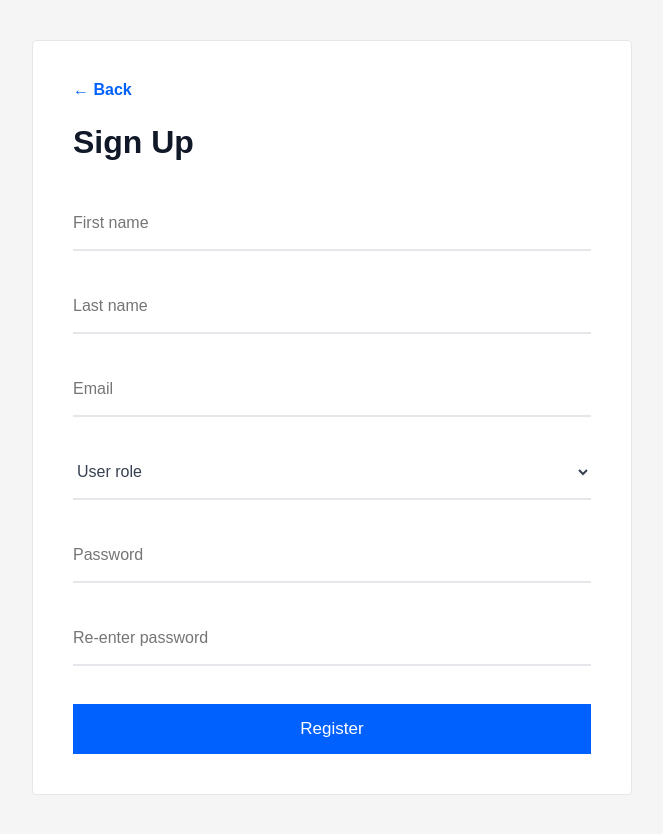
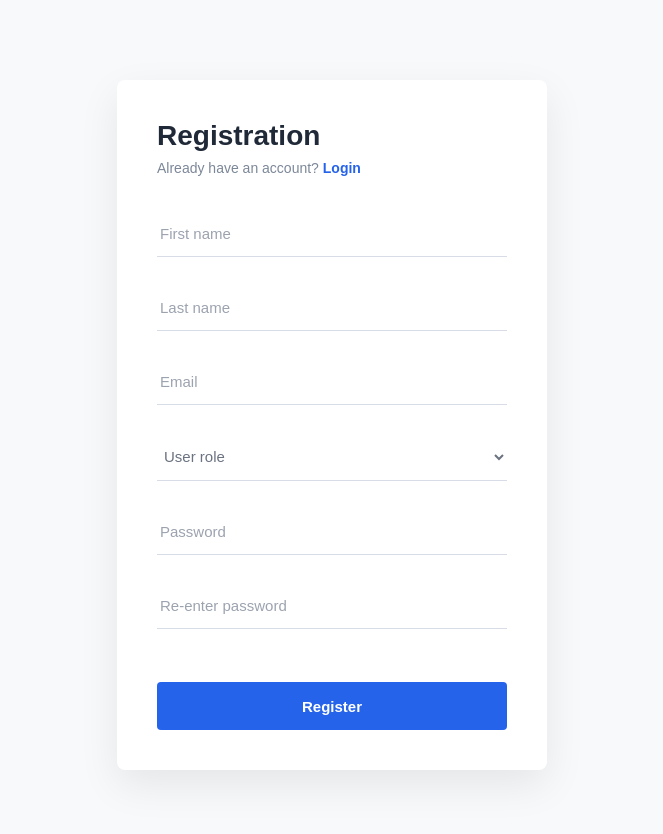
Before and after one commit to Somto-dev1234/real-estate-site, a React (Vite) app: page /signup in a window 1280 px wide. Shown: the top 834 px of the page, without its empty margins (308-971 px from the left). Built offline with nearby package versions, Linux system fonts and the light colour scheme.

Commit message:
Update signup page and UI improvements

```diff
--- a/src/components/Hero.jsx
+++ b/src/components/Hero.jsx
@@ -140,7 +140,7 @@ const prevSlide = () => {
           <div className="nav-right">
 
             <Link
-              to="/login"
+              to="/signup"
               className="login-btn"
             >
 
--- a/src/components/signup.css
+++ b/src/components/signup.css
@@ -1,106 +1,228 @@
-/* Signup.css */
+/* PAGE */
 
 .signup-page{
     width:100%;
     min-height:100vh;
 
-  background:#f5f5f5;
+    background:#f8f9fb;
 
     display:flex;
+    justify-content:center;
     align-items:center;
-  justify-content:center;
 
-  padding:40px 20px;
+    padding:80px 20px;
 }
 
-.signup-box{
+/* CARD */
+
+.signup-card{
+
     width:100%;
-  max-width:600px;
+    max-width:430px;
 
-  background:white;
+    background:#fff;
 
     padding:40px;
 
-  border:1px solid #e5e7eb;
+    border-radius:8px;
 
-  border-radius:4px;
+    box-shadow:
+    0 15px 40px rgba(0,0,0,.08);
+
+    animation:fadeUp .6s ease;
+
 }
 
-.signup-box h2{
-  font-size:32px;
+/* TITLE */
 
-  color:#111827;
+.signup-card h2{
+
+    font-size:28px;
+
+    color:#1f2937;
+
+    margin-bottom:8px;
+
+}
+
+.signup-card p{
+
+    font-size:14px;
+
+    color:#7c8798;
 
     margin-bottom:35px;
+
 }
 
+.signup-card p a{
+
+    color:#2563eb;
+
+    text-decoration:none;
+
+    font-weight:600;
+
+}
+
+.signup-card p a:hover{
+
+    text-decoration:underline;
+
+}
+
+/* FORM */
+
 .signup-form{
+
     display:flex;
+
     flex-direction:column;
 
-  gap:28px;
 }
+
+/* INPUTS */
 
 .signup-form input,
 .signup-form select{
+
     width:100%;
-  height:55px;
 
     border:none;
-  border-bottom:2px solid #e5e7eb;
+
+    border-bottom:1px solid #d8dce6;
+
+    background:transparent;
+
+    padding:14px 3px;
+
+    font-size:15px;
 
     outline:none;
 
-  font-size:16px;
+    margin-bottom:4px;
 
-  background:transparent;
+    transition:.3s;
 
-  color:#374151;
 }
 
+.signup-form input:focus,
+.signup-form select:focus{
+
+    border-bottom:2px solid #2563eb;
+
+}
+
+/* BUTTON */
+
 .signup-form button{
+
+    margin-top:25px;
+
     width:100%;
-  height:50px;
+
+    height:48px;
 
     border:none;
 
-  background:#0061ff;
+    border-radius:4px;
 
-  color:white;
+    background:#2563eb;
 
-  font-size:17px;
+    color:#fff;
+
+    font-size:15px;
+
+    font-weight:600;
 
     cursor:pointer;
 
-  margin-top:10px;
+    transition:.3s;
+
 }
-/* ADD THIS TO Signup.css */
 
-.back-btn{
-  display:inline-flex;
-  align-items:center;
+.signup-form button:hover{
 
-  gap:6px;
+    background:#174fcf;
 
-  text-decoration:none;
+    transform:translateY(-2px);
 
-  color:#0061ff;
+}
 
-  font-size:16px;
-  font-weight:600;
+/* ERRORS */
 
-  margin-bottom:25px;
+.signup-form small{
+
+    color:#e53935;
+
+    font-size:12px;
+
+    min-height:18px;
+
+    display:block;
+
+    margin-bottom:6px;
+
+}
+
+/* PLACEHOLDER */
+
+.signup-form input::placeholder{
+
+    color:#9ca3af;
+
+}
+
+/* SELECT */
+
+.signup-form select{
+
+    color:#6b7280;
+
+}
+
+/* ANIMATION */
+
+@keyframes fadeUp{
+
+    from{
+
+        opacity:0;
+
+        transform:translateY(40px);
+
+    }
+
+    to{
+
+        opacity:1;
+
+        transform:translateY(0);
+
+    }
+
 }
 
 /* MOBILE */
 
 @media(max-width:768px){
 
-  .signup-box{
-    padding:25px;
+.signup-page{
+
+    padding:30px 18px;
+
 }
 
-  .signup-box h2{
-    font-size:26px;
+.signup-card{
+
+    padding:30px 22px;
+
 }
+
+.signup-card h2{
+
+    font-size:24px;
+
 }
+
+}
--- a/src/components/signup.jsx
+++ b/src/components/signup.jsx
@@ -1,79 +1,154 @@
-// Signup.jsx
-
-import React from "react";
+import React, { useState } from "react";
 import "./signup.css";
 import { Link } from "react-router-dom";
-import MobileMenu from "./MobileMenu";
 
 export default function Signup() {
+
+  const [form, setForm] = useState({
+    firstName: "",
+    lastName: "",
+    email: "",
+    role: "",
+    password: "",
+    confirmPassword: "",
+  });
+
+  const [errors, setErrors] = useState({});
+
+  const handleChange = (e) => {
+    setForm({
+      ...form,
+      [e.target.name]: e.target.value,
+    });
+  };
+
+  const handleSubmit = (e) => {
+
+    e.preventDefault();
+
+    let newErrors = {};
+
+    if (!form.firstName.trim())
+      newErrors.firstName = "First name is required";
+
+    if (!form.lastName.trim())
+      newErrors.lastName = "Last name is required";
+
+    if (!form.email.trim())
+      newErrors.email = "Email is required";
+    else if (
+      !/^[^\s@]+@[^\s@]+\.[^\s@]+$/.test(form.email)
+    )
+      newErrors.email = "Enter a valid email";
+
+    if (!form.role)
+      newErrors.role = "Select a role";
+
+    if (!form.password)
+      newErrors.password = "Password is required";
+    else if (form.password.length < 8)
+      newErrors.password = "Minimum 8 characters";
+
+    if (form.confirmPassword !== form.password)
+      newErrors.confirmPassword =
+        "Passwords do not match";
+
+    setErrors(newErrors);
+
+    if (Object.keys(newErrors).length === 0) {
+
+      alert("Registration Successful!");
+
+      setForm({
+        firstName: "",
+        lastName: "",
+        email: "",
+        role: "",
+        password: "",
+        confirmPassword: "",
+      });
+
+    }
+
+  };
 
   return (
 
     <div className="signup-page">
 
-      <div className="signup-box">
+      <div className="signup-card">
 
-        {/* BACK BUTTON */}
+        <h2>Registration</h2>
 
-        <Link
-          to="/"
-          className="back-btn"
+        <p>
+          Already have an account?
+          <Link to="/login"> Login</Link>
+        </p>
+
+        <form
+          className="signup-form"
+          onSubmit={handleSubmit}
         >
-          ← Back
-        </Link>
-
-        <h2>
-          Sign Up
-        </h2>
-
-        <form className="signup-form">
 
           <input
             type="text"
+            name="firstName"
             placeholder="First name"
+            value={form.firstName}
+            onChange={handleChange}
           />
+          <small>{errors.firstName}</small>
 
           <input
             type="text"
+            name="lastName"
             placeholder="Last name"
+            value={form.lastName}
+            onChange={handleChange}
           />
+          <small>{errors.lastName}</small>
 
           <input
             type="email"
+            name="email"
             placeholder="Email"
+            value={form.email}
+            onChange={handleChange}
           />
+          <small>{errors.email}</small>
 
-          <select>
+          <select
+            name="role"
+            value={form.role}
+            onChange={handleChange}
+          >
+            <option value="">User role</option>
+            <option>Buyer</option>
+            <option>Seller</option>
+            <option>Agent</option>
+          </select>
 
-            <option>
-              User role
-            </option>
-
-            <option>
-              Buyer
-            </option>
-
-            <option>
-              Seller
-            </option>
-
-            <option>
-              Agent
-            </option>
-
-          </select>
+          <small>{errors.role}</small>
 
           <input
             type="password"
+            name="password"
             placeholder="Password"
+            value={form.password}
+            onChange={handleChange}
           />
+          <small>{errors.password}</small>
 
           <input
             type="password"
+            name="confirmPassword"
             placeholder="Re-enter password"
+            value={form.confirmPassword}
+            onChange={handleChange}
           />
+          <small>{errors.confirmPassword}</small>
 
-          <button type="submit">
+          <button>
             Register
           </button>
 
@@ -82,5 +157,7 @@ export default function Signup() {
       </div>
 
     </div>
+
   );
+
 }
```
Lines whose indentation alone changed are shown as unchanged.
